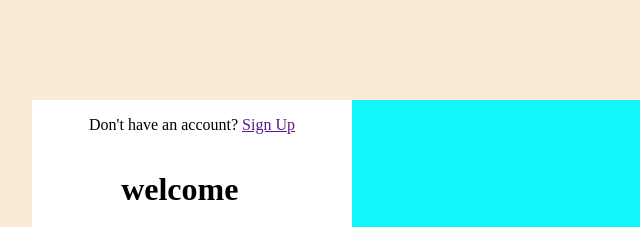
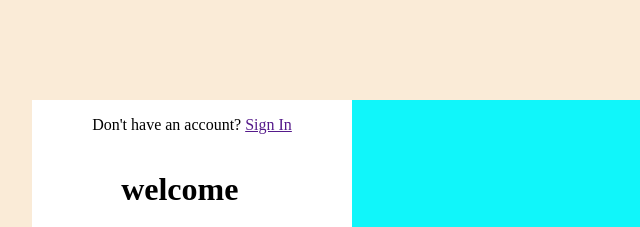
Before and after one commit to Kellahcarl/Project-management-system, a plain HTML site: page frontend/pages/sign-in.html in a window 1280 px wide. Shown: the top 227 px of the page, 288-928 px from the left. Drawn offline with Linux system fonts and the light colour scheme.

Commit message:
changed style

```diff
--- a/frontend/pages/sign-in.html
+++ b/frontend/pages/sign-in.html
@@ -10,7 +10,7 @@
     <div class="main">
         <div class="left-container">
             <div class="nav">
-                <p>Don't have an account? <a href="" font-color:"blue">Sign Up</a></p>
+                <p>Don't have an account? <a href="" font-color:"blue">Sign In</a></p>
             </div>
             <div>
                 <h1>welcome</h1>
```
